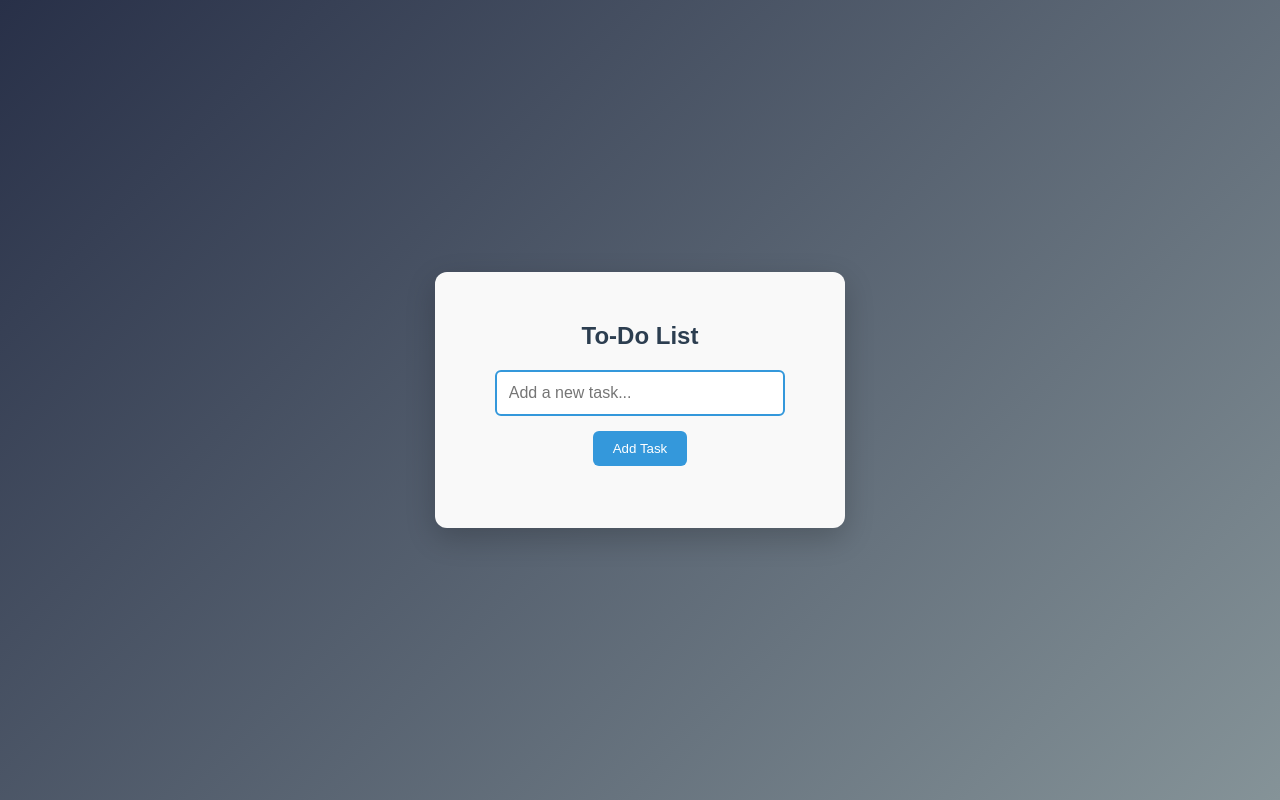
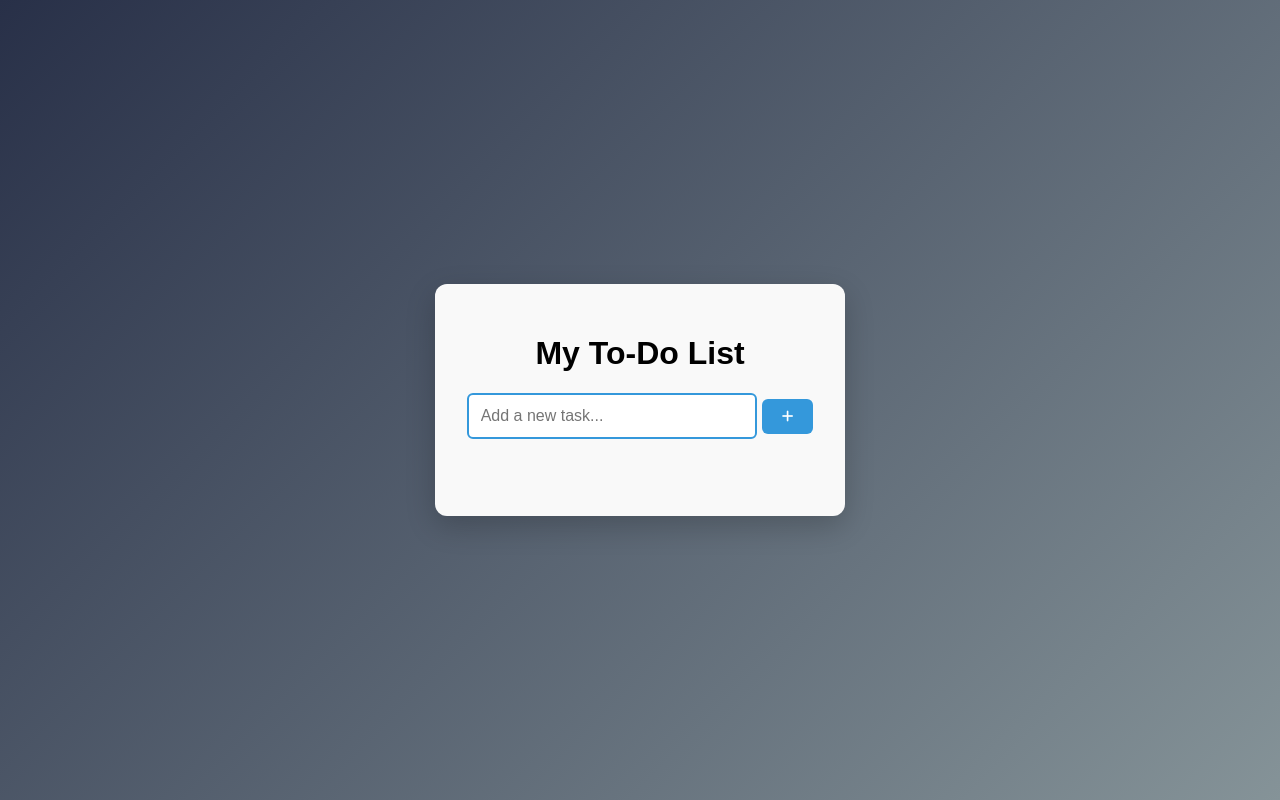
Before and after one commit to Nitin-277/To-do-list, a plain HTML site: page index.html in a window 1280 px wide. Drawn offline with Linux system fonts and the light colour scheme.

Commit message:
Update index.html

```diff
--- a/index.html
+++ b/index.html
@@ -3,15 +3,18 @@
 <head>
     <meta charset="UTF-8">
     <meta name="viewport" content="width=device-width, initial-scale=1.0">
-    <title>To-Do List</title>
+    <title>Modern To-Do List</title>
     <link rel="stylesheet" href="style.css">
+    <link rel="stylesheet" href="https://cdnjs.cloudflare.com/ajax/libs/font-awesome/6.0.0-beta3/css/all.min.css">
 </head>
 <body>
     <div class="container">
         <div class="todo-box">
-            <h2>To-Do List</h2>
-            <input type="text" id="new-task" placeholder="Add a new task...">
-            <button onclick="addTask()">Add Task</button>
+            <h1 class="title">My To-Do List</h1>
+            <div class="input-container">
+                <input type="text" id="new-task" placeholder="Add a new task...">
+                <button onclick="addTask()"><i class="fas fa-plus"></i></button>
+            </div>
             <ul id="task-list">
                 <!-- Tasks will appear here -->
             </ul>
```
